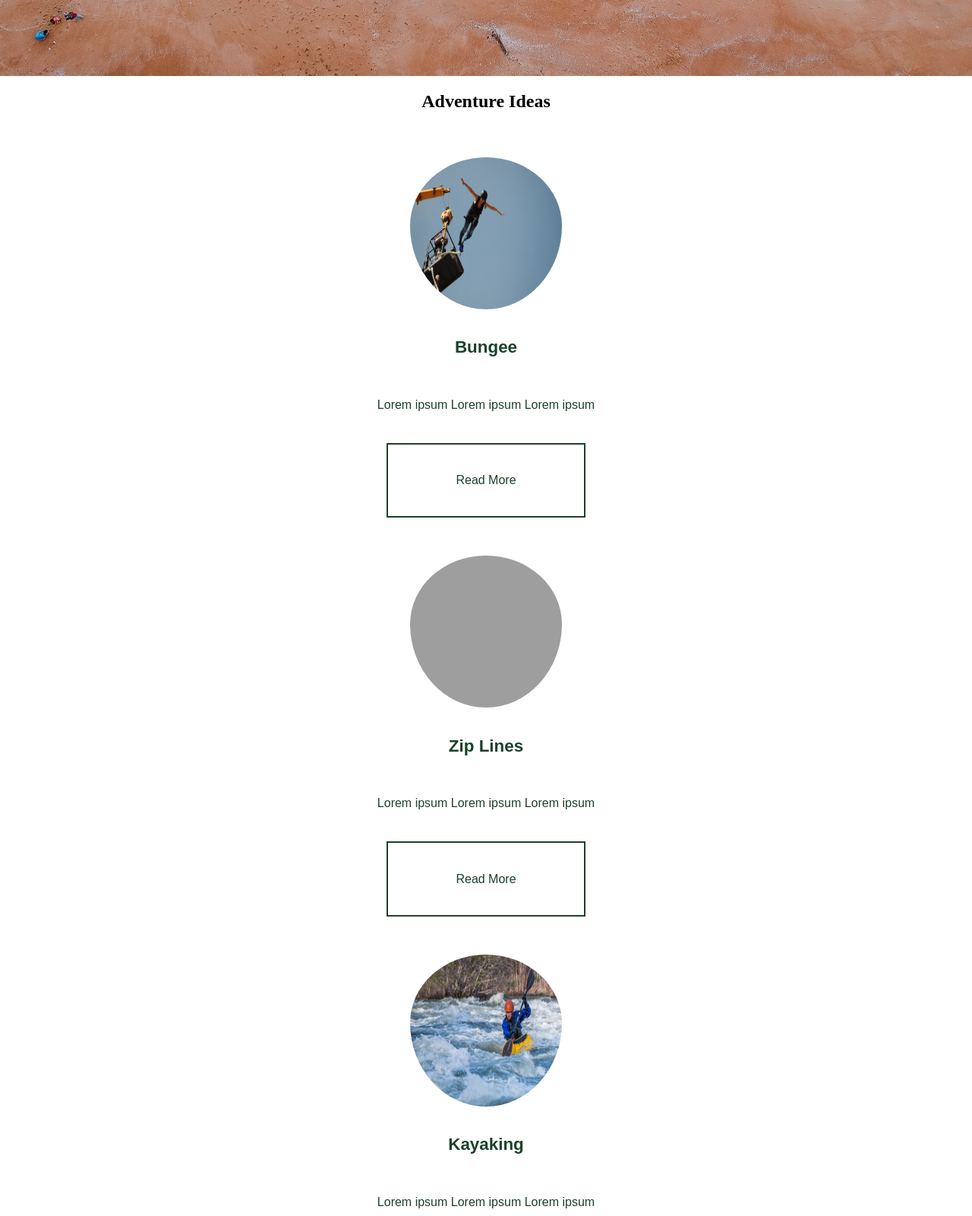
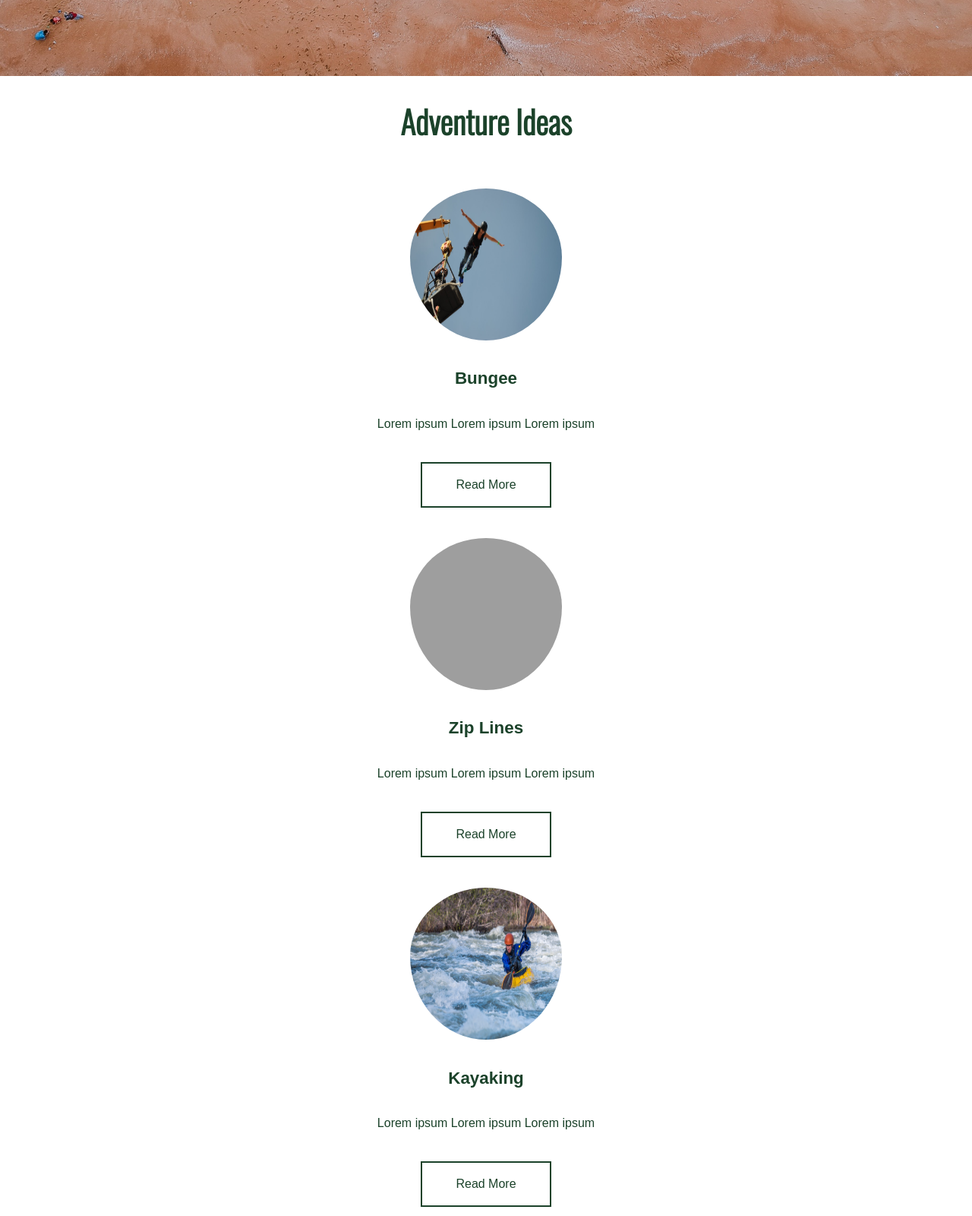
Before and after one commit to kivahemis/travelsite, a plain HTML site: page index.html in a window 1280 px wide. Shown: the part 700-2300 px from the top of the page at 76% size. Drawn offline with nearby package versions, Linux system fonts and the light colour scheme; grey boxes are pictures that could not be loaded.

Commit message:
another ver

```diff
--- a/index.html
+++ b/index.html
@@ -33,33 +33,41 @@
         <button class="btn">Get Started</button>
         </div>
     </header>
+    <div class="titleideas">
+    <h1>Adventure Ideas</h1>
+    </div>
+    <section class="adv_ideas">
 
-    <section class="adv_ideas">
-        <h1>Adventure Ideas</h1>
-        <div class="idea">
+        <div class="idea iead1">
             <img class="idea_pic" src="images/bungee.jpg" alt="">
             <h5>Bungee</h5>
             <p>Lorem ipsum Lorem ipsum Lorem ipsum </p>
-            <button>Read More</button>
+            <button class="btn2">Read More</button>
         </div>
-        <div class="idea">
+        <div class="idea idea2">
             <img class="idea_pic" src="images/rope.png" alt="">
             <h5>Zip Lines</h5>
             <p>Lorem ipsum Lorem ipsum Lorem ipsum </p>
-            <button>Read More</button>
+            <button class="btn2">Read More</button>
         </div>
-        <div class="idea">
+        <div class="idea idea3">
             <img class="idea_pic" src="images/kayak.jpg" alt="">
             <h5>Kayaking</h5>
             <p>Lorem ipsum Lorem ipsum Lorem ipsum </p>
-            <button>Read More</button>
+            <button class="btn2">Read More</button>
         </div>
-        <div class="idea">
+        <div class="idea idea4">
             <img class="idea_pic" src="images/suff.jpg" alt="">
             <h5>Surfing</h5>
             <p>Lorem ipsum Lorem ipsum Lorem ipsum </p>
-            <button>Read More</button>
+            <button class="btn2">Read More</button>
         </div>
+    </section>
+    <section class="experience">
+        <img src="images/exp.jpg" alt="">
+        <h3>Memorable experience</h3>
+        <p>Lorem, ipsum dolor sit amet consectetur adipisicing elit. At repellendus voluptates sed laudantium magnam. Incidunt ratione odio nostrum ducimus optio itaque delectus. Non iste doloremque aut cupiditate ducimus exercitationem blanditiis!</p>
+        <button class="btn2">Read more</button>
     </section>
 </body>
 </html>
--- a/style.css
+++ b/style.css
@@ -87,26 +87,47 @@ color: #145945;
 
 
 .adv_ideas{
-    height: 100vh;
+    display: grid;
+    height: 220vh;
+    grid-template-columns: repeat(4, 1fr);
+    grid-template-rows: repeat(7, 1fr);
 }
-.adv_ideas h1{
-    text-align: center;
+.titleideas{
+ text-align: center;
+ font-size: 1.3rem;
+font-family: 'Oswald', sans-serif;
+color: #1b422a;
+
 }
 
 .idea{
-    display: flex;
-    flex-direction: column;
-    align-items: center;
-    padding-top: 20px;
+
+    /* padding-top: 20px; */
+    padding-bottom: 10px;
+    grid-column: 2/4;
+    grid-row: 2;
+    text-align: center;
+    padding-top: 10px;
     padding-bottom: 10px;
 
+}
 
+.idea2{
+    grid-row: 3;
+}
+
+.idea3{
+    grid-row: 4;
+}
+.idea4{
+    grid-row: 5;
 }
 .idea_pic{
     height: 200px;
     width: 200px;
     border-radius: 50%;
     padding-top: 20px;
+
 }
 
 .idea button{
@@ -130,3 +151,13 @@ color: #145945;
     color: #1b422a;
     padding-bottom: 25px;
 }
+
+.experience{
+    height: 100vh;
+}
+.experience img{
+    height: 200px;
+    width: 200px;
+    box-shadow: rgba(46, 79, 72, 0.4) 5px 5px, rgba(114, 196, 180, 0.3) 10px 10px, rgba(80, 78, 80, 0.2) 15px 15px, rgba(86, 77, 83, 0.1) 20px 20px, rgba(113, 107, 111, 0.05) 25px 25px;
+
+}
```
Also changed, not shown: images/exp.jpg (added).
